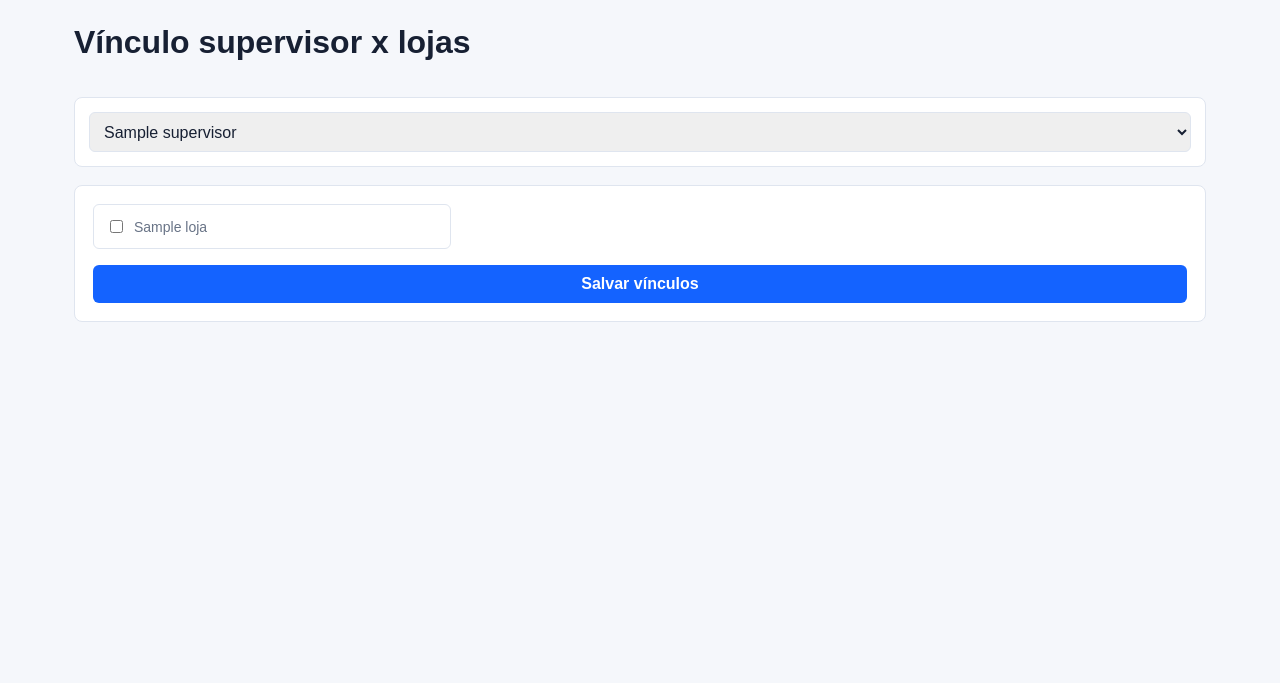
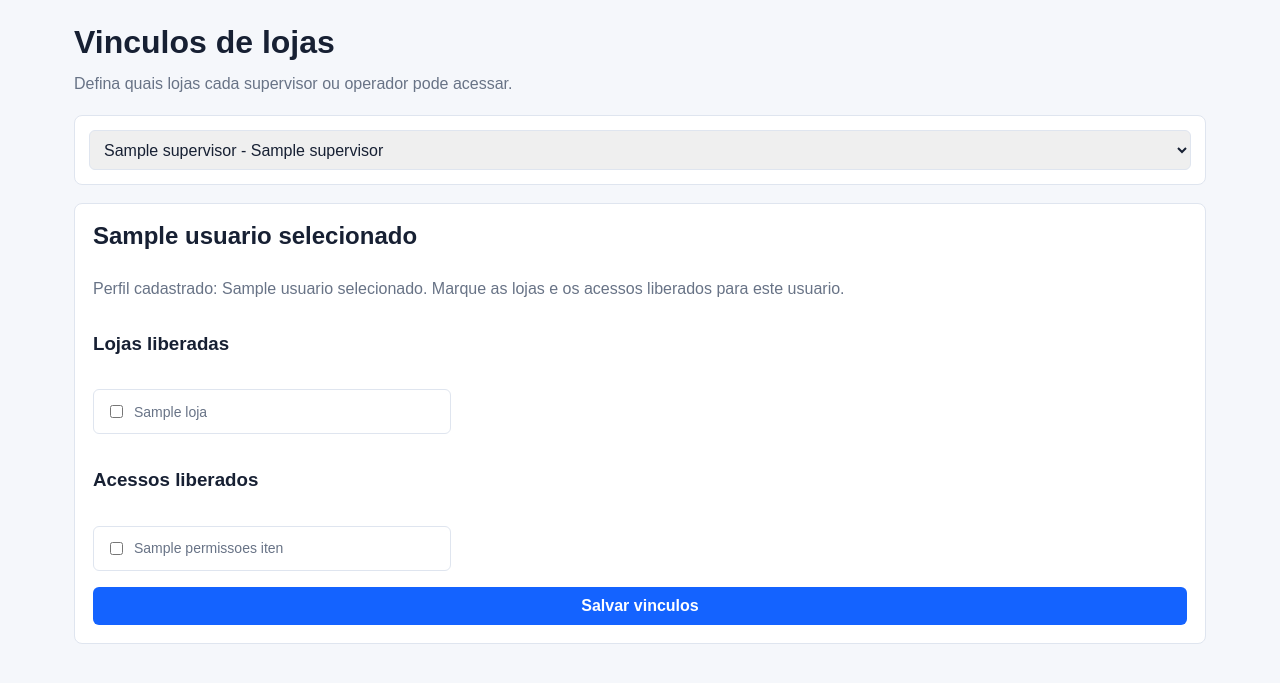
Before and after one commit to klgsilva/sistema-supervisao, a Flask app: template app/templates/admin/vinculos.html in a window 1280 px wide. Shown: the top 683 px of the page. Run offline with Flask 3, Linux system fonts and the light colour scheme; tables that the repository leaves empty hold one stand-in row (values such as "Sample post"); the template is opened without the code that fills it: values that come from a table or form of the project are taken from there, most other values are stand-ins (such as "Sample title", 1, 10 or a date in 2020).

Commit message:
Add files via upload

```diff
--- a/app/templates/admin/vinculos.html
+++ b/app/templates/admin/vinculos.html
@@ -1,12 +1,17 @@
 {% extends "base.html" %}
 {% block content %}
-<div class="page-head"><h1>Vínculo supervisor x lojas</h1></div>
+<div class="page-head">
+    <div>
+        <h1>Vinculos de lojas</h1>
+        <p>Defina quais lojas cada supervisor ou operador pode acessar.</p>
+    </div>
+</div>
 
 <form method="get" class="form-inline">
     <select name="supervisor_id" required onchange="this.form.submit()">
-        <option value="">Selecione o supervisor(a)</option>
+        <option value="">Selecione o usuario</option>
         {% for supervisor in supervisores %}
-        <option value="{{ supervisor.id }}" {% if supervisor.id == supervisor_id %}selected{% endif %}>{{ supervisor.nome }}</option>
+        <option value="{{ supervisor.id }}" {% if supervisor.id == supervisor_id %}selected{% endif %}>{{ supervisor.nome }} - {{ supervisor.perfil_label }}</option>
         {% endfor %}
     </select>
 </form>
@@ -14,6 +19,10 @@
 {% if supervisor_id %}
 <form method="post" class="form-card">
     <input type="hidden" name="supervisor_id" value="{{ supervisor_id }}">
+    <h2>{{ usuario_selecionado.nome }}</h2>
+    <p class="empty">Perfil cadastrado: {{ usuario_selecionado.perfil_label }}. Marque as lojas e os acessos liberados para este usuario.</p>
+
+    <h3>Lojas liberadas</h3>
     <div class="checkbox-grid">
         {% for loja in lojas %}
         <label class="check tile">
@@ -22,7 +31,17 @@
         </label>
         {% endfor %}
     </div>
-    <button type="submit">Salvar vínculos</button>
+
+    <h3>Acessos liberados</h3>
+    <div class="checkbox-grid">
+        {% for permissao, label in permissoes_itens.items() %}
+        <label class="check tile">
+            <input type="checkbox" name="permissoes" value="{{ permissao }}" {% if permissao in permissoes_selecionadas %}checked{% endif %}>
+            {{ label }}
+        </label>
+        {% endfor %}
+    </div>
+    <button type="submit">Salvar vinculos</button>
 </form>
 {% endif %}
 {% endblock %}
```
